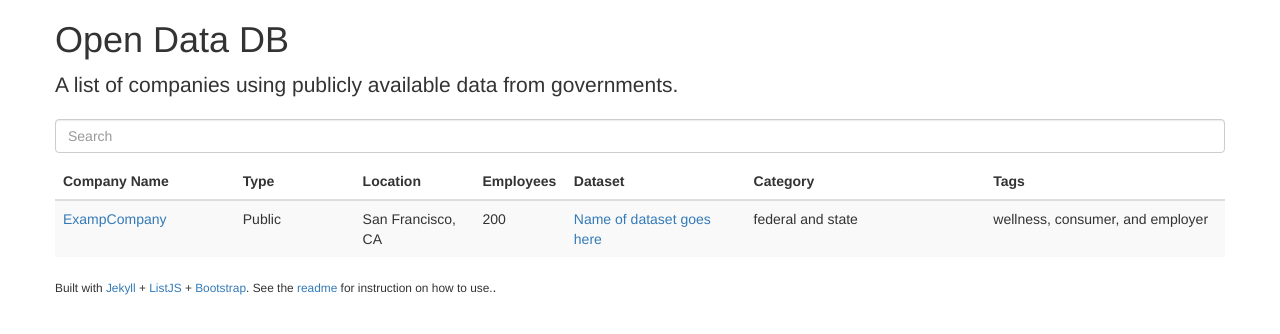
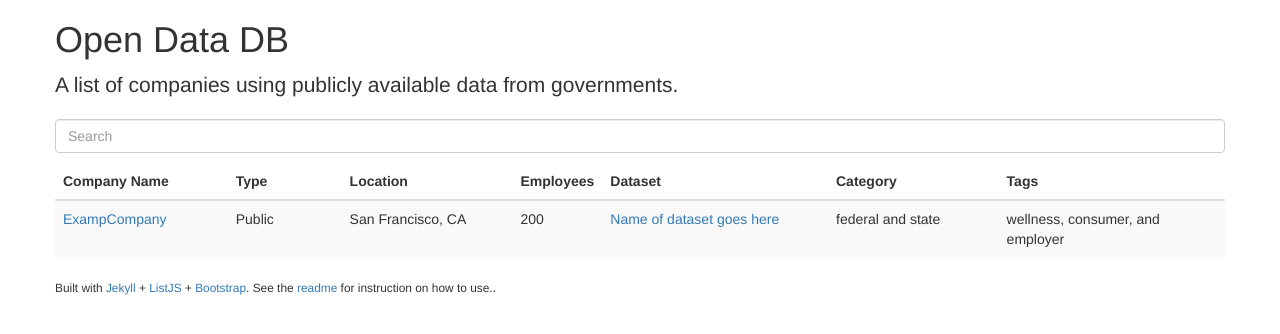
Before and after one commit to opendatadb/opendatadb.github.io, a Jekyll site: the page built from index.html, in a window 1280 px wide. Shown: the top 334 px of the page. Built offline with Jekyll 4.4.1, drawn with Linux system fonts in a browser that asks for light colours; nearby versions of some CDN libraries.

Commit message:
Adjusting widths

```diff
--- a/_includes/interactive-table.html
+++ b/_includes/interactive-table.html
@@ -10,10 +10,10 @@
 		<tr>
 			<th style="width:15%;"><span class="sort" data-sort="name">Company Name</span></th>
 			<th style="width:10%;"><span class="sort" data-sort="type">Type</span></th>
-			<th style="width:10%;"><span class="sort" data-sort="hq">Location</span></th>
+			<th style="width:15%;"><span class="sort" data-sort="hq">Location</span></th>
 			<th style="width:5%;"><span class="sort" data-sort="employees">Employees</span></th>
-			<th style="width:15%;"><span class="sort" data-sort="dataset">Dataset</span></th>
-			<th style="width:20%;"><span class="sort" data-sort="category">Category</span></th>
+			<th style="width:20%;"><span class="sort" data-sort="dataset">Dataset</span></th>
+			<th style="width:15%;"><span class="sort" data-sort="category">Category</span></th>
 			<th style="width:20%;"><span class="sort" data-sort="tags">Tags</span></th>
 		</tr>
 	</thead>
```
